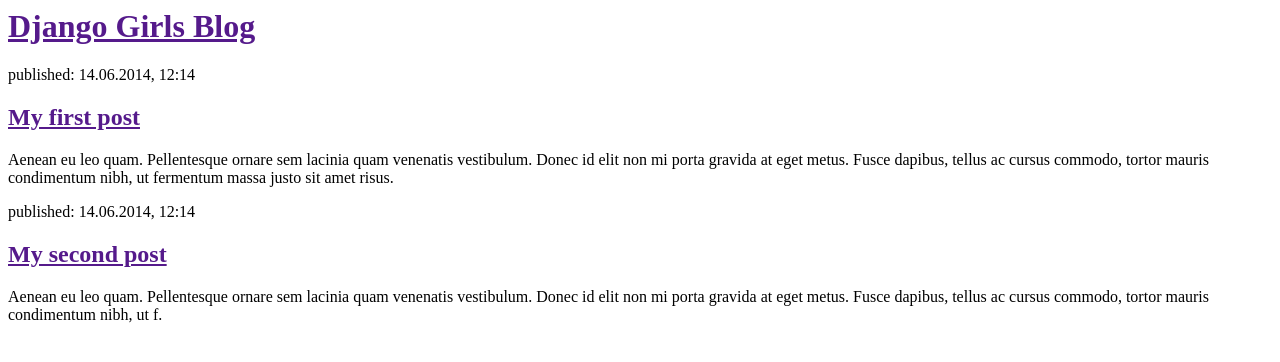
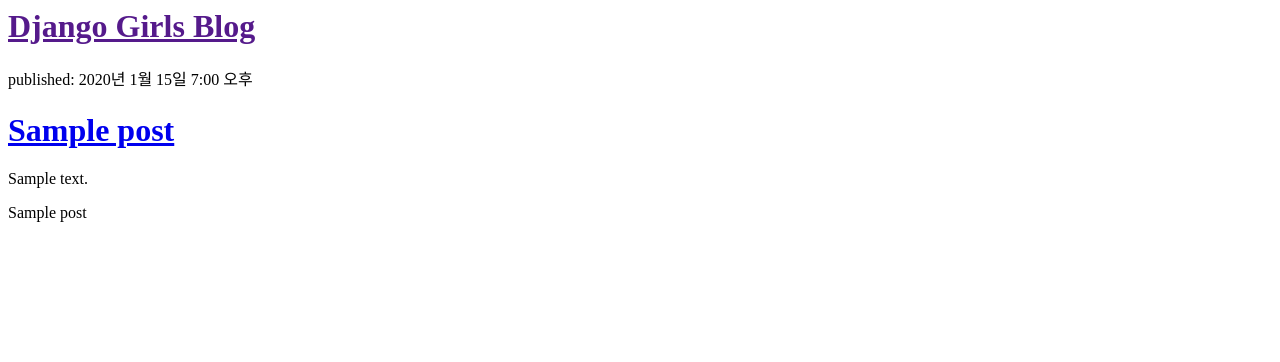
Before and after one commit to Pirogramming-20/YeonuKim, a Django app: page / in a window 1280 px wide. Shown: the top 362 px of the page. Run offline with Django 4.2, Linux system fonts and the light colour scheme; tables that the repository leaves empty hold one stand-in row (values such as "Sample post").

Commit message:
장고 템플릿'

```diff
--- a/djangogirls/blog/templates/blog/post_list.html
+++ b/djangogirls/blog/templates/blog/post_list.html
@@ -7,25 +7,12 @@
       <h1><a href="">Django Girls Blog</a></h1>
     </div>
 
+    {% for post in posts %}
     <div>
-      <p>published: 14.06.2014, 12:14</p>
-      <h2><a href="">My first post</a></h2>
-      <p>
-        Aenean eu leo quam. Pellentesque ornare sem lacinia quam venenatis
-        vestibulum. Donec id elit non mi porta gravida at eget metus. Fusce
-        dapibus, tellus ac cursus commodo, tortor mauris condimentum nibh, ut
-        fermentum massa justo sit amet risus.
-      </p>
+      <p>published: {{post.published_date}}</p>
+      <h1><a href="#">{{post.title}}</a></h1>
+      <p>{{post.text|linebreaksbr}}</p>
     </div>
-
-    <div>
-      <p>published: 14.06.2014, 12:14</p>
-      <h2><a href="">My second post</a></h2>
-      <p>
-        Aenean eu leo quam. Pellentesque ornare sem lacinia quam venenatis
-        vestibulum. Donec id elit non mi porta gravida at eget metus. Fusce
-        dapibus, tellus ac cursus commodo, tortor mauris condimentum nibh, ut f.
-      </p>
-    </div>
+    {{ post }} {% endfor %}
   </body>
 </html>
```
